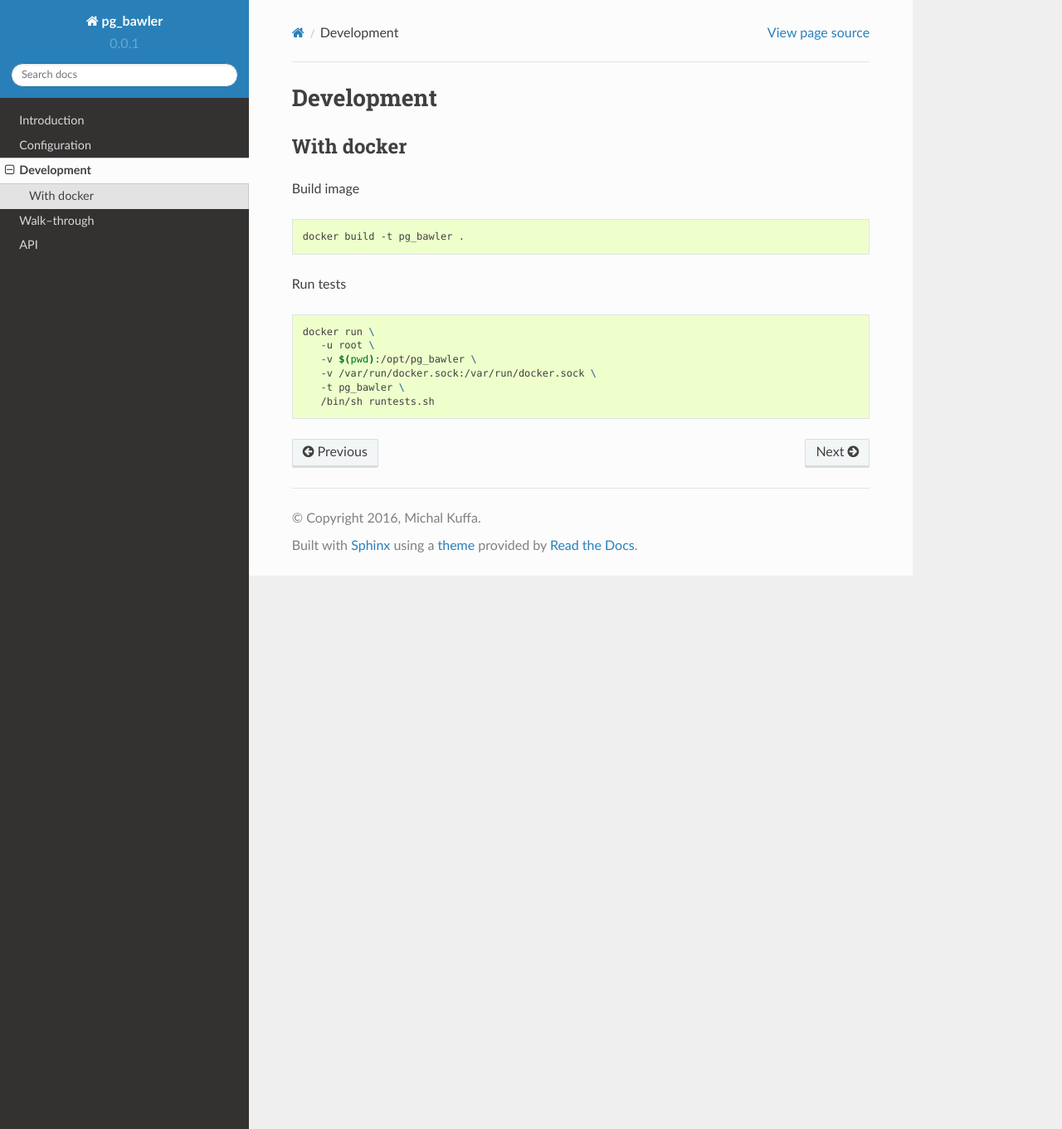
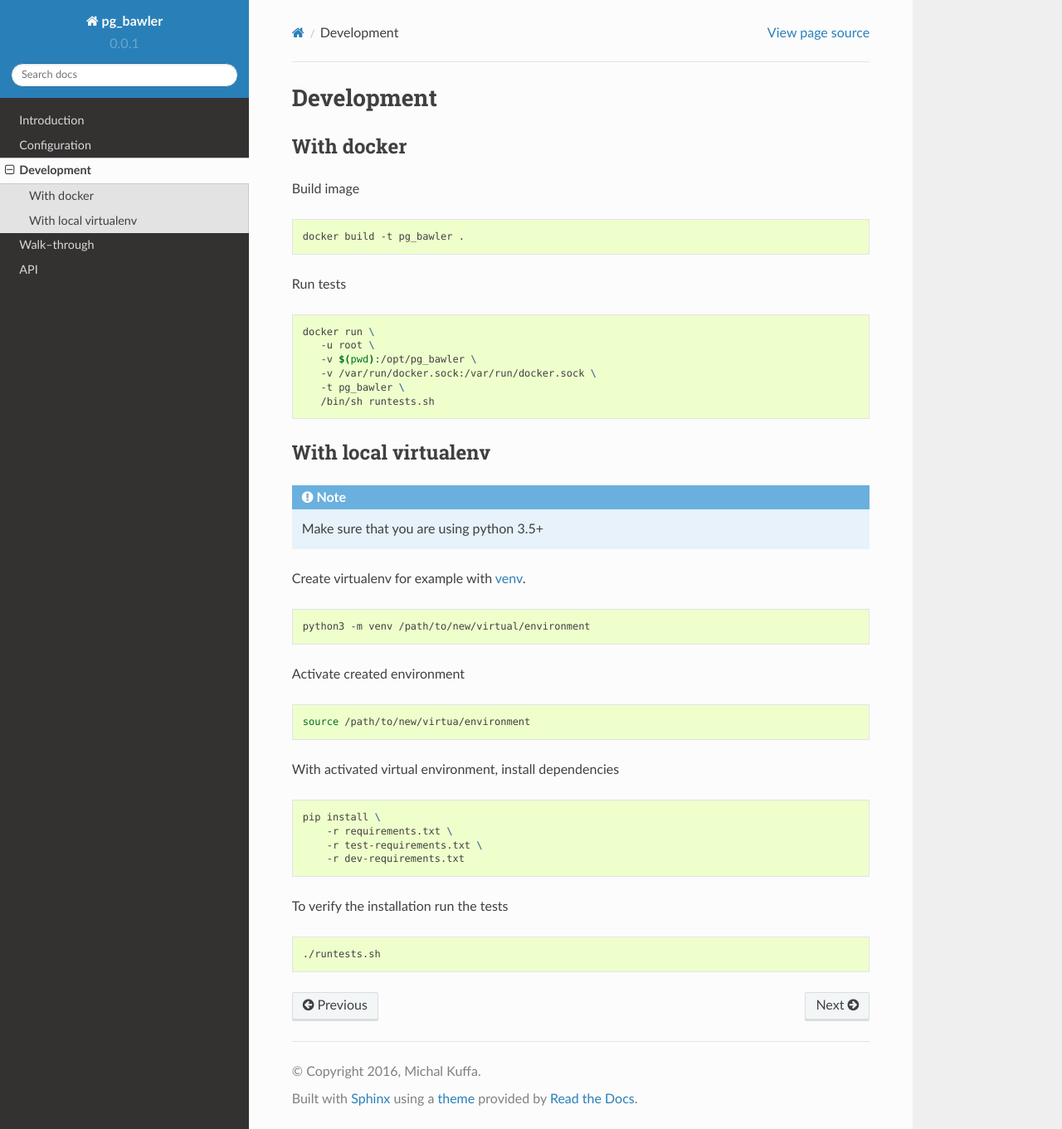
Before and after one commit to Vnet-as/pg_bawler, a Sphinx documentation site: the page built from docs/dev.rst, in a window 1280 px wide and 1361 px high. Shown: the whole window at 83% size. Built offline with Sphinx 7.4.7 and the Read the Docs theme 2.0.0, drawn with Linux system fonts in a browser that asks for light colours.

Commit message:
Add section about local virtualenv dev setup

```diff
--- a/docs/dev.rst
+++ b/docs/dev.rst
@@ -27,3 +27,41 @@ Run tests
       -v /var/run/docker.sock:/var/run/docker.sock \
       -t pg_bawler \
       /bin/sh runtests.sh
+
+
+
+With local virtualenv
+=====================
+
+
+.. note:: Make sure that you are using python 3.5+
+
+Create virtualenv for example with `venv <https://docs.python.org/3/library/venv.html>`_.
+
+.. code-block:: bash
+
+   python3 -m venv /path/to/new/virtual/environment
+
+
+Activate created environment
+
+.. code-block:: bash
+
+   source /path/to/new/virtua/environment
+
+
+With activated virtual environment, install dependencies
+
+.. code-block:: bash
+
+   pip install \
+       -r requirements.txt \
+       -r test-requirements.txt \
+       -r dev-requirements.txt
+
+
+To verify the installation run the tests
+
+.. code-block:: bash
+
+   ./runtests.sh
```
